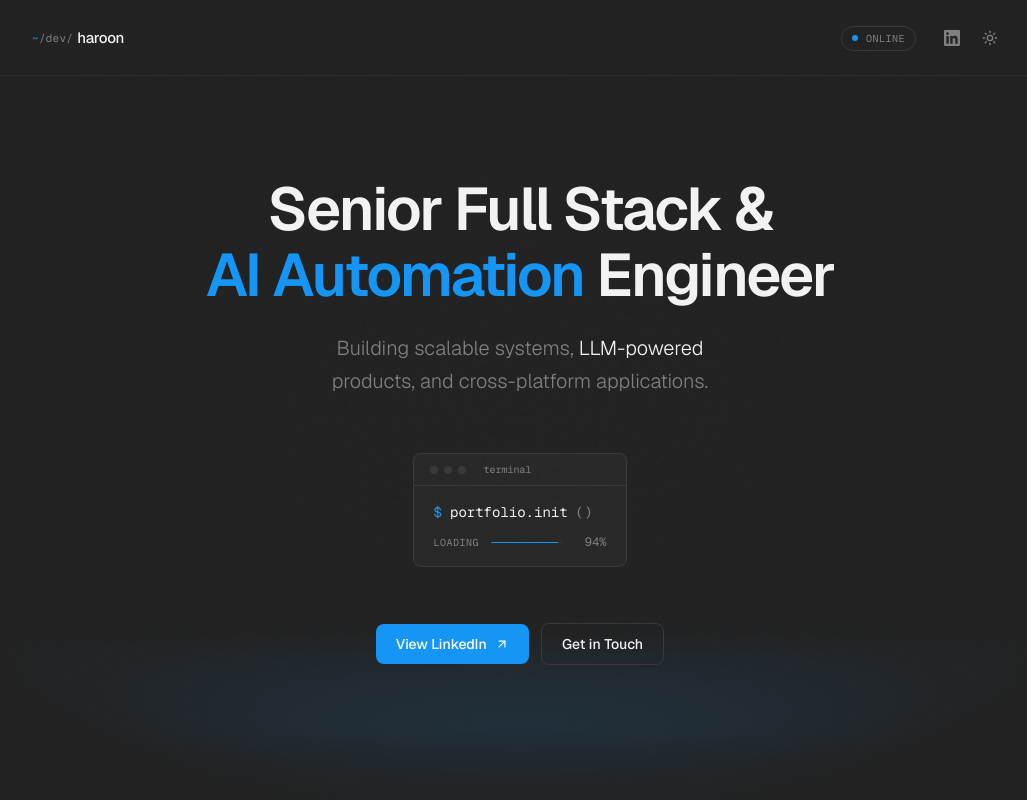
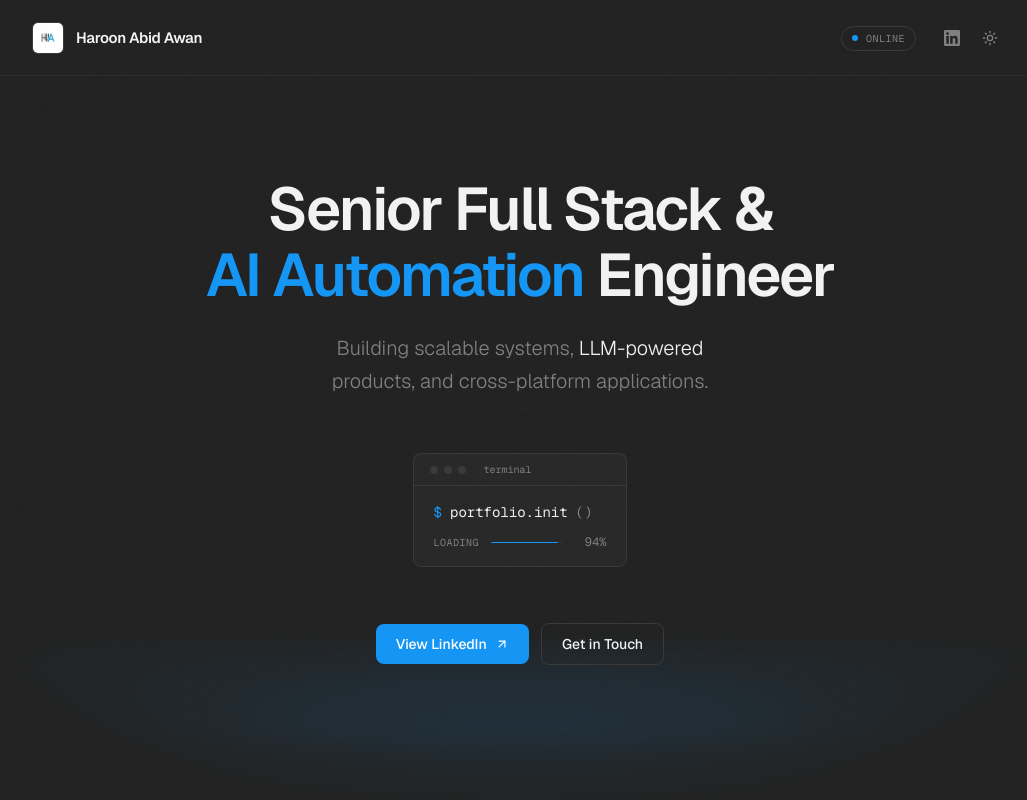
Before and after one commit to haroonabidawan/haroonabidawan, a Next.js app: page / in a window 1280 px wide. Shown: the top 800 px of the page, without its empty margins (120-1147 px from the left). Built offline with nearby package versions, Linux system fonts and the light colour scheme.

Commit message:
feat: add new "HA" logo to navbar\n\nIntegrate tech-inspired logo with blue accent and blinking cursor effect.

```diff
--- a/components/navbar.tsx
+++ b/components/navbar.tsx
@@ -2,6 +2,7 @@
 
 import { useEffect, useState } from "react"
 import { Moon, Sun } from "lucide-react"
+import Image from "next/image"
 
 export function Navbar() {
   const [isDark, setIsDark] = useState(true)
@@ -22,15 +23,22 @@ export function Navbar() {
   return (
     <nav className="fixed top-0 left-0 right-0 z-50">
       <div className="mx-auto max-w-5xl px-6 py-5 flex items-center justify-between">
-        {/* Logo with terminal style */}
-        <div className="flex items-center gap-1">
-          <span className="font-mono text-[11px] text-muted-foreground tracking-wide">
-            <span className="text-primary">~</span>/dev/
-          </span>
-          <span className="text-[15px] font-medium tracking-[-0.02em] text-foreground">
-            haroon
-          </span>
-          <span className="w-[1.5px] h-[14px] bg-primary ml-0.5 animate-blink" />
+        {/* Logo */}
+        <div className="flex items-center gap-3">
+          <div className="relative w-8 h-8 rounded-md overflow-hidden border border-border">
+            <Image
+              src="/logo.jpg"
+              alt="Haroon Abid Awan"
+              fill
+              className="object-cover"
+            />
+          </div>
+          <div className="flex items-center gap-1">
+            <span className="text-[15px] font-semibold tracking-[-0.02em] text-foreground">
+              Haroon Abid Awan
+            </span>
+            <span className="w-[2px] h-[14px] bg-primary ml-0.5 animate-blink" />
+          </div>
         </div>
 
         {/* Right side */}
```
Also changed, not shown: public/logo.jpg (added).
